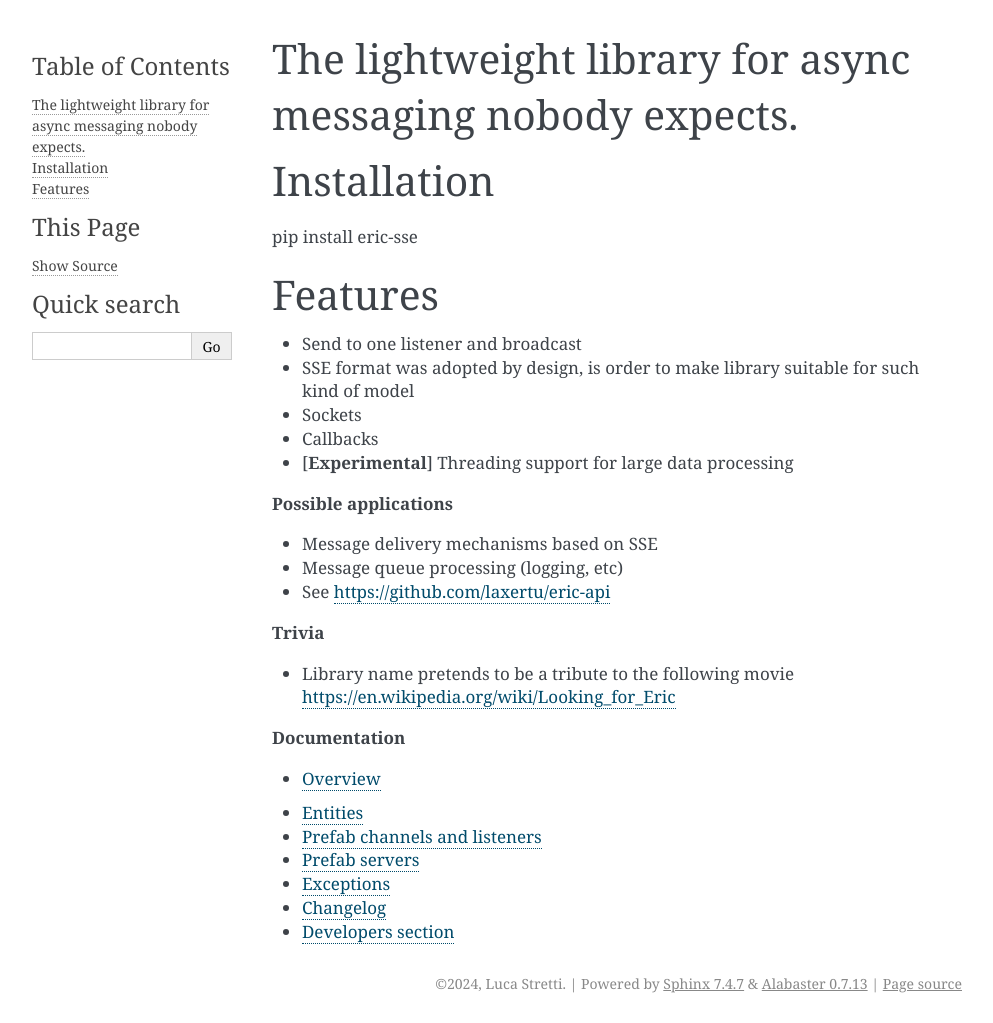
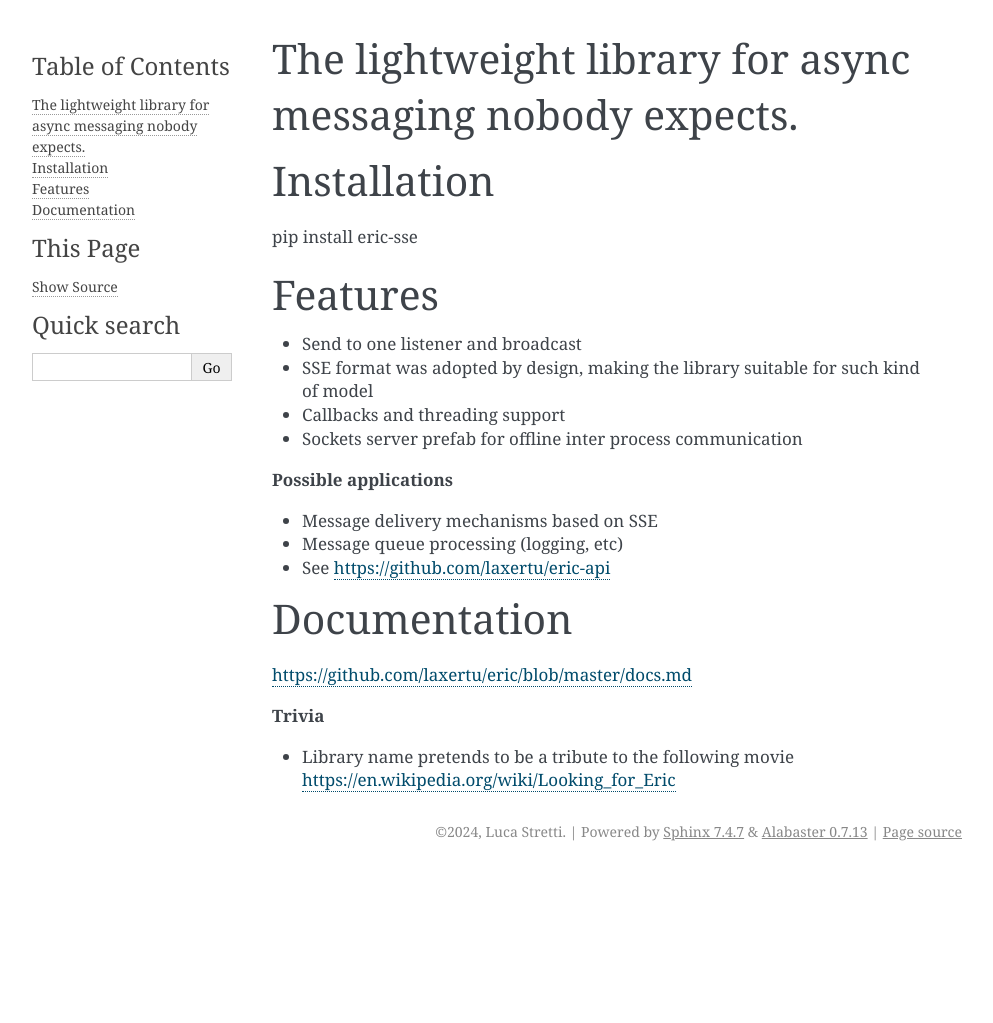
Before and after one commit to laxertu/eric, a Sphinx documentation site: the page built from docs/source/index.rst, in a window 1280 px wide. Shown: the whole page, without its empty margins (148-1141 px from the left). Built offline with Sphinx 7.4.7, drawn with Linux system fonts in a browser that asks for light colours; after the commit the page ends 900 px from its top, so only the background shows below that.

Commit message:
update docs

```diff
--- a/docs/source/index.rst
+++ b/docs/source/index.rst
@@ -8,10 +8,9 @@
 Features
 ========
 * Send to one listener and broadcast
-* SSE format was adopted by design, is order to make library suitable for such kind of model
-* Sockets
-* Callbacks
-* [**Experimental**] Threading support for large data processing
+* SSE format was adopted by design, making the library suitable for such kind of model
+* Callbacks and threading support
+* Sockets server prefab for offline inter process communication
 
 
 **Possible applications**
--- a/pyproject.toml
+++ b/pyproject.toml
@@ -1,7 +1,7 @@
 [tool.poetry]
 name = "eric-sse"
 description = "A lightweight message dispatcher based on SSE protocol data transfer objects format"
-version = "0.5.3.3"
+version = "0.5.3.4"
 authors = ["Luca Stretti <laxertu@gmail.com>"]
 keywords = ["sse", "queue", "API", "concurrency"]
 license = "MIT"
```
Also changed, not shown: other parts of docs/source/index.rst (+4 -5 lines), README.md (+9 -38 lines).
